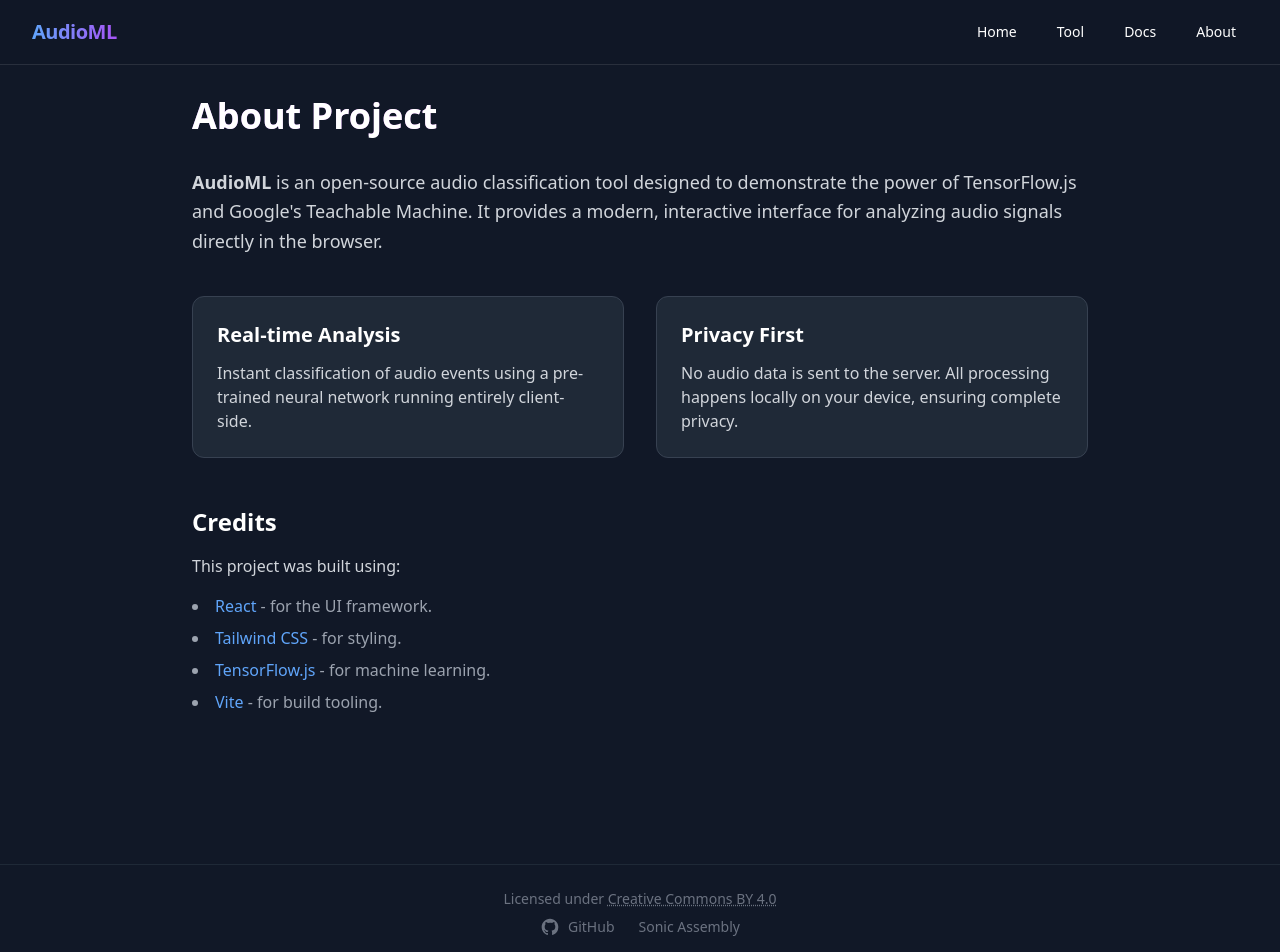
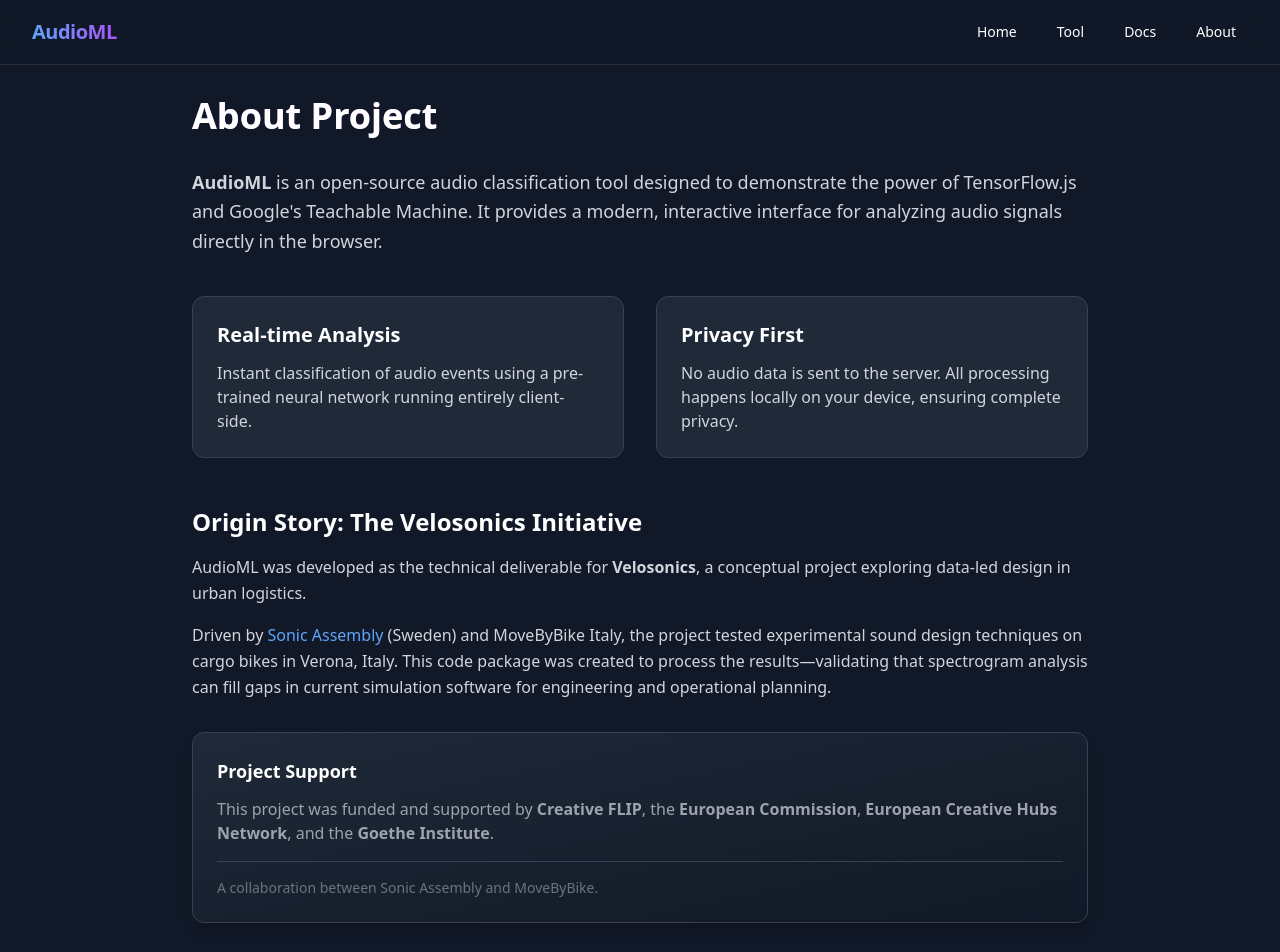
Before and after one commit to joshuauaua/TeachableMachine_React_Audio, a React (Vite) app: page /about in a window 1280 px wide. Shown: the top 952 px of the page. Built offline with nearby package versions, Linux system fonts and the light colour scheme.

Commit message:
Updated about

```diff
--- a/src/components/Footer.jsx
+++ b/src/components/Footer.jsx
@@ -14,11 +14,10 @@
                     </svg>
                     GitHub
                 </a>
-                <a href="https://sonicassembly.com" target="_blank" rel="noopener noreferrer" className="hover:text-pink-400 transition-colors flex items-center gap-2">
+                <a href="https://sonicassembly.se" target="_blank" rel="noopener noreferrer" className="hover:text-pink-400 transition-colors flex items-center gap-2">
                     Sonic Assembly
                 </a>
             </div>
-            <p className="mt-4 text-xs text-gray-600">© {new Date().getFullYear()} VeloSonics</p>
         </footer>
     );
 };
--- a/src/pages/About.jsx
+++ b/src/pages/About.jsx
@@ -24,6 +24,24 @@
                 </div>
             </div>
 
+            <h2 className="text-2xl font-bold text-white mt-12 mb-4">Origin Story: The Velosonics Initiative</h2>
+            <p className="text-gray-300 mb-4 leading-relaxed">
+                AudioML was developed as the technical deliverable for <strong>Velosonics</strong>, a conceptual project exploring data-led design in urban logistics.
+            </p>
+            <p className="text-gray-300 mb-6 leading-relaxed">
+                Driven by <a href="https://sonicassembly.se" className="text-blue-400 hover:underline" target="_blank" rel="noopener noreferrer">Sonic Assembly</a> (Sweden) and MoveByBike Italy, the project tested experimental sound design techniques on cargo bikes in Verona, Italy. This code package was created to process the results—validating that spectrogram analysis can fill gaps in current simulation software for engineering and operational planning.
+            </p>
+
+            <div className="bg-gradient-to-br from-gray-800 to-gray-900 p-6 rounded-xl border border-gray-700 mt-8 shadow-lg">
+                <h3 className="text-lg font-semibold text-white mb-3">Project Support</h3>
+                <p className="text-gray-400 mb-4">
+                    This project was funded and supported by <strong>Creative FLIP</strong>, the <strong>European Commission</strong>, <strong>European Creative Hubs Network</strong>, and the <strong>Goethe Institute</strong>.
+                </p>
+                <div className="text-sm text-gray-500 border-t border-gray-700 pt-4 mt-4">
+                    A collaboration between Sonic Assembly and MoveByBike.
+                </div>
+            </div>
+
             <h2 className="text-2xl font-bold text-white mt-12 mb-4">Credits</h2>
             <p className="mb-4">
                 This project was built using:
--- a/src/pages/Home.jsx
+++ b/src/pages/Home.jsx
@@ -29,11 +29,6 @@
           <svg className="w-5 h-5 ml-2 -mr-1 transition-transform group-hover:translate-x-1" fill="currentColor" viewBox="0 0 20 20" xmlns="http://www.w3.org/2000/svg"><path fillRule="evenodd" d="M10.293 3.293a1 1 0 011.414 0l6 6a1 1 0 010 1.414l-6 6a1 1 0 01-1.414-1.414L14.586 11H3a1 1 0 110-2h11.586l-4.293-4.293a1 1 0 010-1.414z" clipRule="evenodd"></path></svg>
         </Link>
       </div>
-
-       {/* Footer / Credits */}
-       <div className="absolute bottom-6 text-gray-500 text-sm z-10">
-        <p>© 2024 VeloSonics. Powered by Teachable Machine.</p>
-      </div>
     </div>
   );
 };
```
Also changed, not shown: 5 other files (tests, documents, lock files or other folders).
